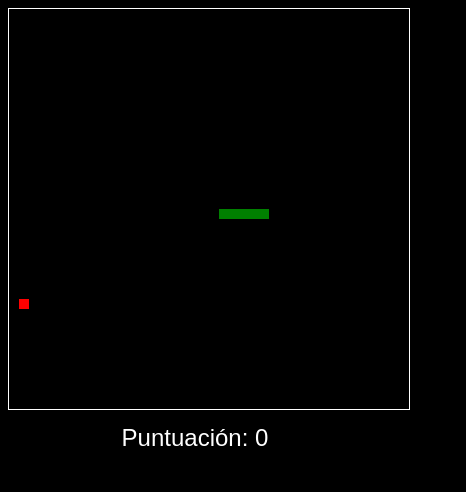
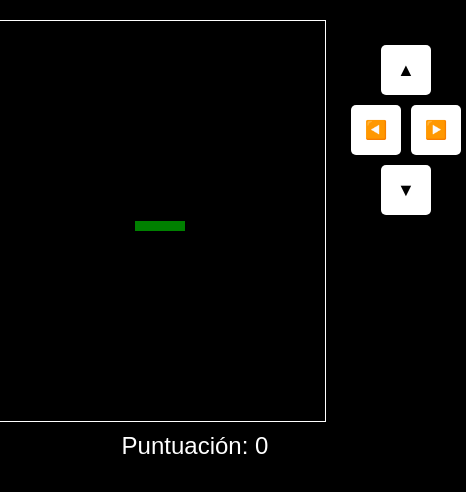
Before and after one commit to rgarciademarina/serpent, a plain HTML site: page index.html in a window 390 px wide. Shown: the whole page, 466 px wide, since content can reach past the window. Drawn offline with Linux system fonts and the light colour scheme.

Commit message:
Mejoras en móviles

```diff
--- a/index.html
+++ b/index.html
@@ -6,15 +6,18 @@
     <link rel="stylesheet" href="style.css">
 </head>
 <body>
-    <canvas id="gameCanvas" width="400" height="400"></canvas>
+    <div class="game-container">
+        <canvas id="gameCanvas" width="400" height="400"></canvas>
+        <div id="controls">
+            <button id="up">▲</button>
+            <div class="horizontal-buttons">
+                <button id="left">◀️</button>
+                <button id="right">▶️</button>
+            </div>
+            <button id="down">▼</button>
+        </div>
+    </div>
     <div id="score">Puntuación: 0</div>
-    <!-- Controles para dispositivos móviles -->
-    <div id="controls">
-        <button id="left">◀️</button>
-        <button id="up">▲</button>
-        <button id="down">▼</button>
-        <button id="right">▶️</button>
-    </div>
     <script src="script.js"></script>
 </body>
 </html>
--- a/script.js
+++ b/script.js
@@ -46,7 +46,7 @@ function iniciarJuego() {
     btnRight.addEventListener('click', () => establecerDireccion(10, 0));
 
     if (esDispositivoMovil()) {
-        controls.style.display = 'block';
+        controls.style.display = 'flex';
     }
 
     actualizarJuego();
--- a/style.css
+++ b/style.css
@@ -3,6 +3,17 @@ body {
     font-family: Arial, sans-serif;
     background-color: #000; /* Fondo negro */
     color: #fff; /* Texto en blanco */
+    margin: 0;
+    padding: 20px;
+    display: flex;
+    flex-direction: column;
+    align-items: center;
+}
+
+.game-container {
+    display: flex;
+    flex-direction: column;
+    align-items: center;
 }
 
 #gameCanvas {
@@ -18,7 +29,9 @@ body {
 
 #controls {
     display: none; /* Oculto por defecto */
-    margin-top: 10px;
+    margin-top: 20px;
+    flex-direction: column;
+    align-items: center;
 }
 
 #controls button {
@@ -30,8 +43,50 @@ body {
     border: none;
     border-radius: 5px;
     cursor: pointer;
+    width: 60px;
+    height: 60px;
 }
 
 #controls button:active {
     background-color: #ddd; /* Cambio de color al presionar */
 }
+
+.horizontal-buttons {
+    display: flex;
+    justify-content: center;
+    align-items: center;
+}
+
+.horizontal-buttons button {
+    margin: 0 10px;
+}
+
+/* Diseño responsivo para dispositivos móviles */
+@media (max-width: 600px) {
+    .game-container {
+        flex-direction: row;
+        justify-content: center;
+        align-items: flex-start;
+    }
+
+    #gameCanvas {
+        margin-right: 20px;
+    }
+
+    #controls {
+        display: flex; /* Mostrar controles en móviles */
+        flex-direction: column;
+        align-items: center;
+    }
+
+    #controls .horizontal-buttons {
+        flex-direction: row;
+    }
+
+    #controls button {
+        width: 50px;
+        height: 50px;
+        padding: 10px;
+        font-size: 18px;
+    }
+}
```
